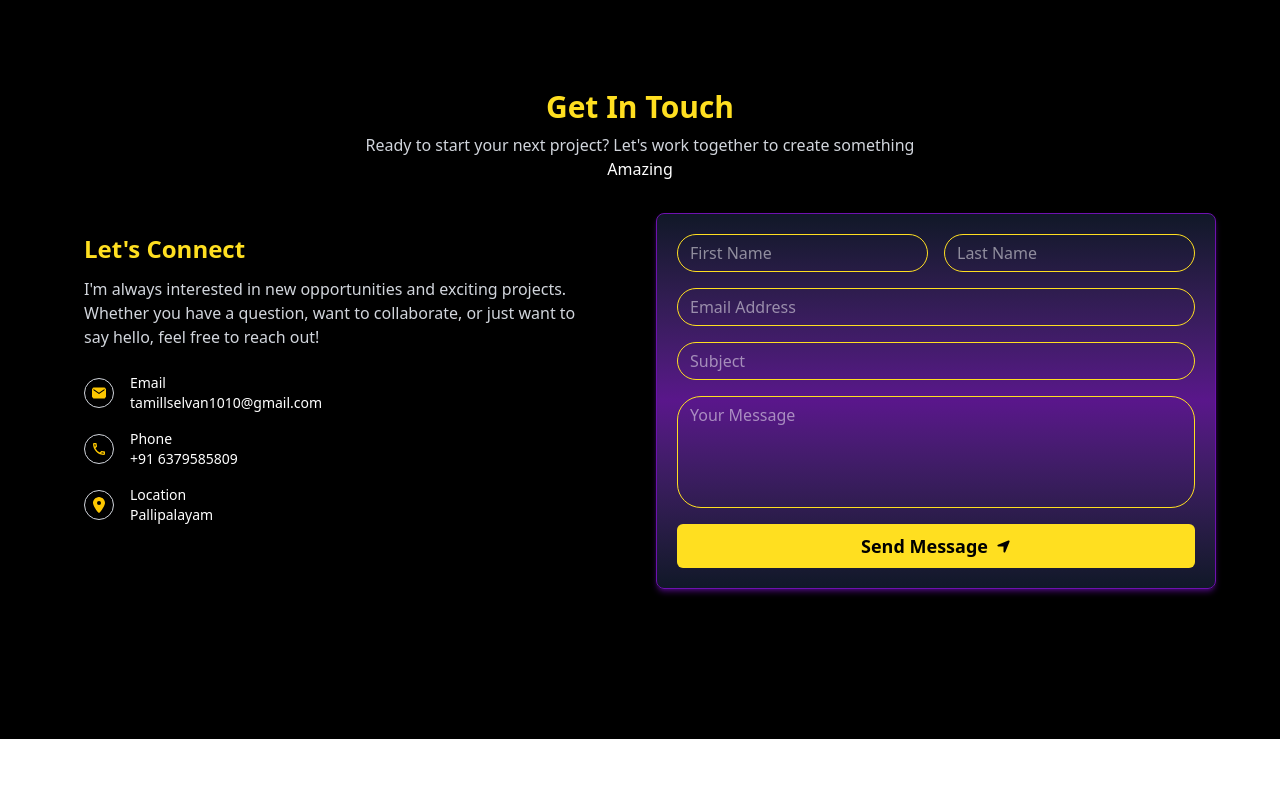
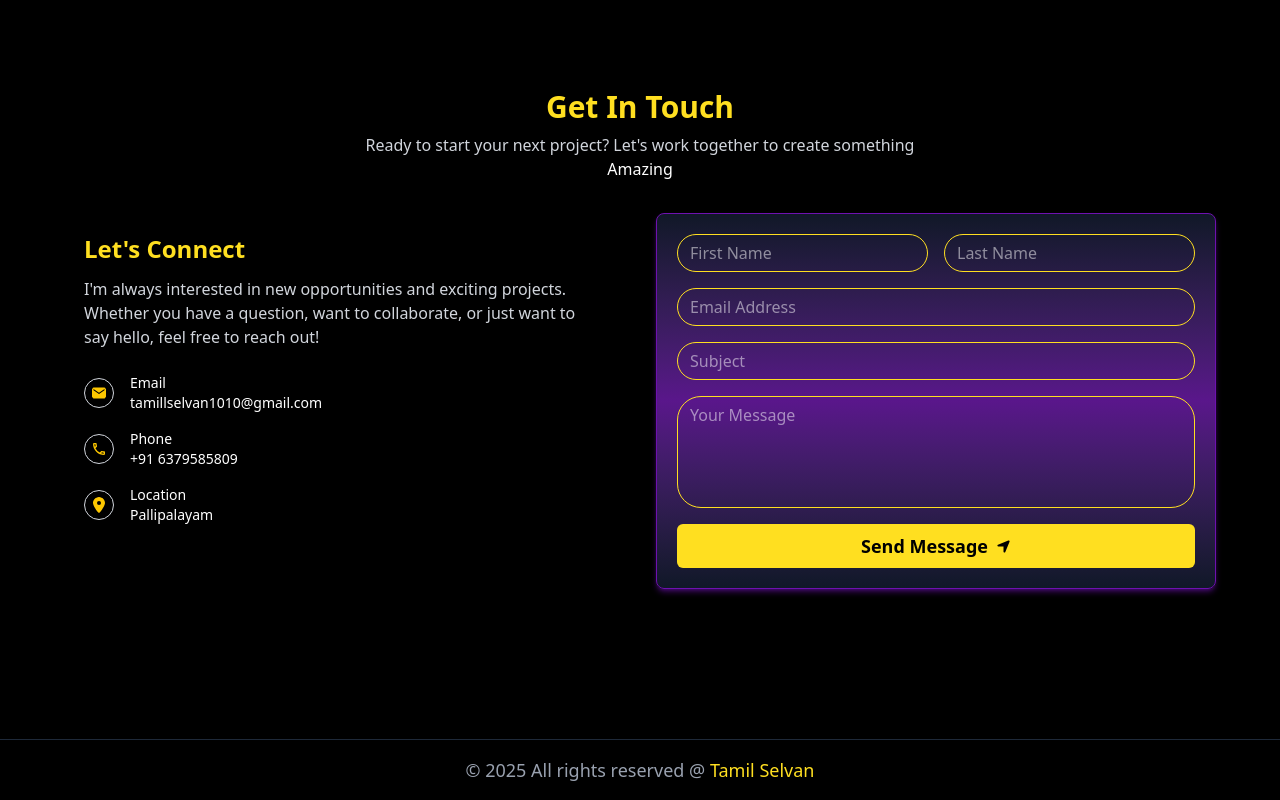
Before and after one commit to Tamil-Selvan-Tech/portfolio, a React (Vite) app: page / in a window 1280 px wide. Shown: the part 3261-4061 px from the top of the page. Before the commit the page ends 4000 px from the top, so only its background shows below. Built offline with nearby package versions, Linux system fonts and the light colour scheme; a web font is replaced by a local one.

Commit message:
add a new file

```diff
--- a/src/App.jsx
+++ b/src/App.jsx
@@ -6,6 +6,7 @@ import About from './components/About'
 import Project from './components/Project'
 import Skills from './components/Skills'
 import Contact from './components/Contact'
+import Footer from './components/Footer'
 
 const App = () => {
   return (
@@ -16,6 +17,7 @@ const App = () => {
       <Skills/>
       <Project/>
       <Contact/>
+      <Footer/>
 
 
     </div>
--- /dev/null
+++ b/src/components/Footer.jsx
@@ -0,0 +1,20 @@
+import React from 'react'
+import { IoMdMail } from "react-icons/io";
+import { MdOutlineLocalPhone } from "react-icons/md";
+import { FaLocationDot } from "react-icons/fa6";
+
+const Footer = () => {
+  return (
+    <footer className="bg-black text-white border-t border-gray-800 py-4">
+      <div className="max-w-6xl mx-auto px-4 text-center flex flex-col items-center gap-6">
+
+        {/* Copyright */}
+        <p className="text-gray-400 text-lg">
+           &copy; {new Date().getFullYear()}  All rights reserved @  <span className="text-yellow-300">Tamil Selvan</span>
+        </p>
+      </div>
+    </footer>
+  )
+}
+
+export default Footer;
```
